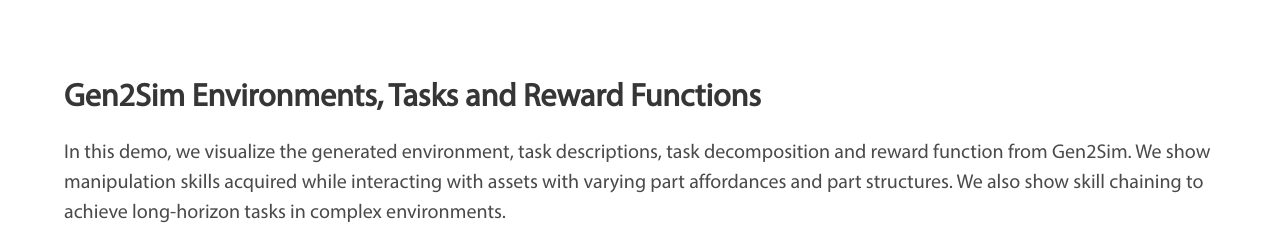
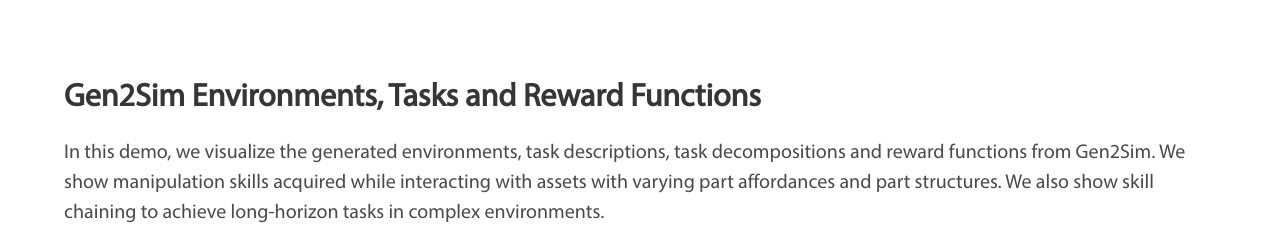
Before and after one commit to gen2sim/generation2simulation, a plain HTML site: page index.html in a window 1280 px wide. Shown: the part 1280-1515 px from the top of the page. Drawn offline with nearby package versions, Linux system fonts and the light colour scheme; some icons are missing; a web font is replaced by a local one.

Commit message:
Update index.html

```diff
--- a/index.html
+++ b/index.html
@@ -90,7 +90,7 @@
                     <div class="row is-full-width">
                         <h2 class="title is-3"><span class="dvima">Gen2Sim Environments, Tasks and Reward Functions</span></h2>
                         <p style="font-size: 125%">
-                            In this demo, we visualize the generated environment, task descriptions, task decomposition and reward function
+                            In this demo, we visualize the generated environments, task descriptions, task decompositions and reward functions
                             from Gen2Sim. We show manipulation skills acquired while interacting with assets with varying part affordances and part structures. We also show skill chaining to achieve long-horizon tasks in complex environments.
                         </p>
                     </div>
```
